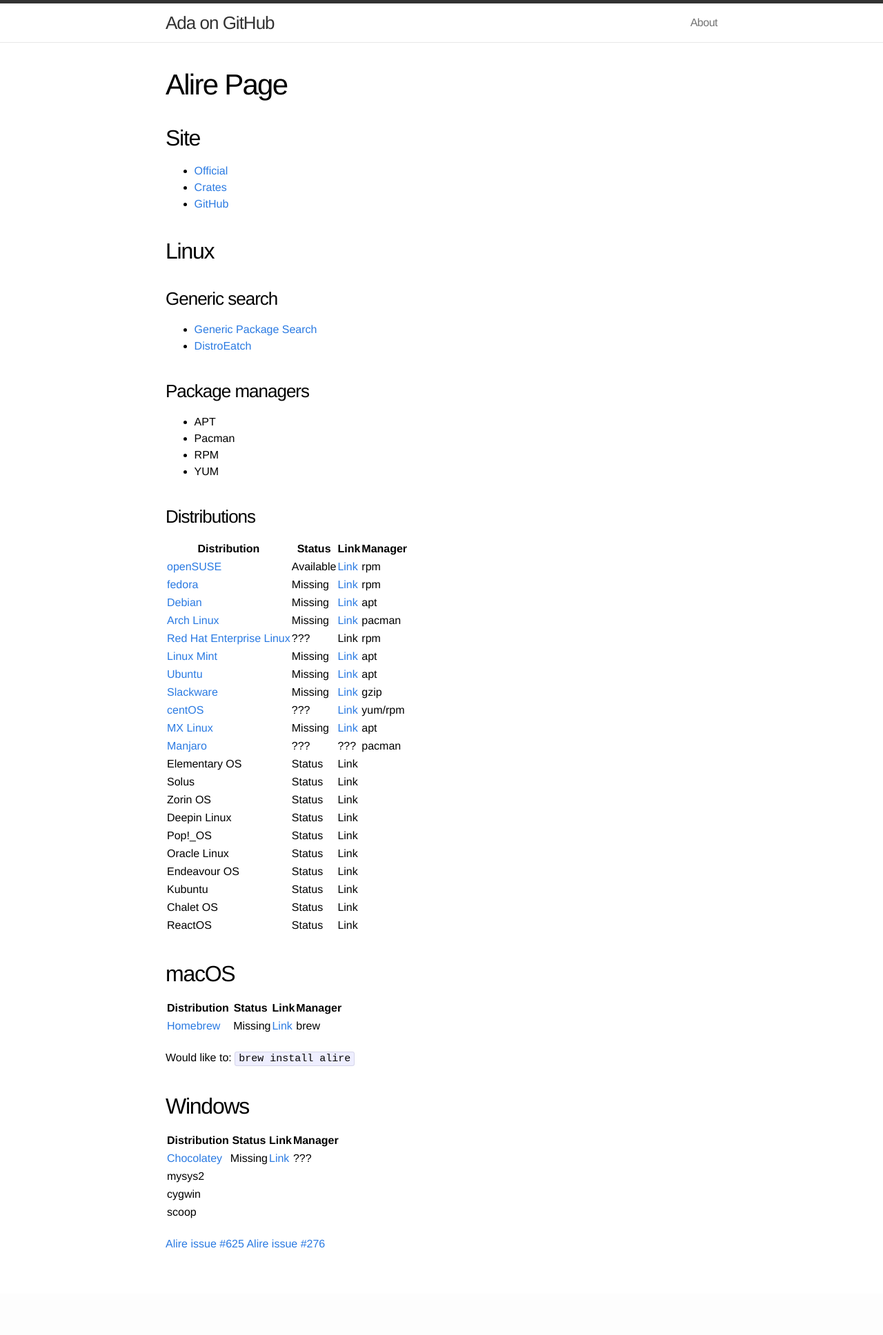
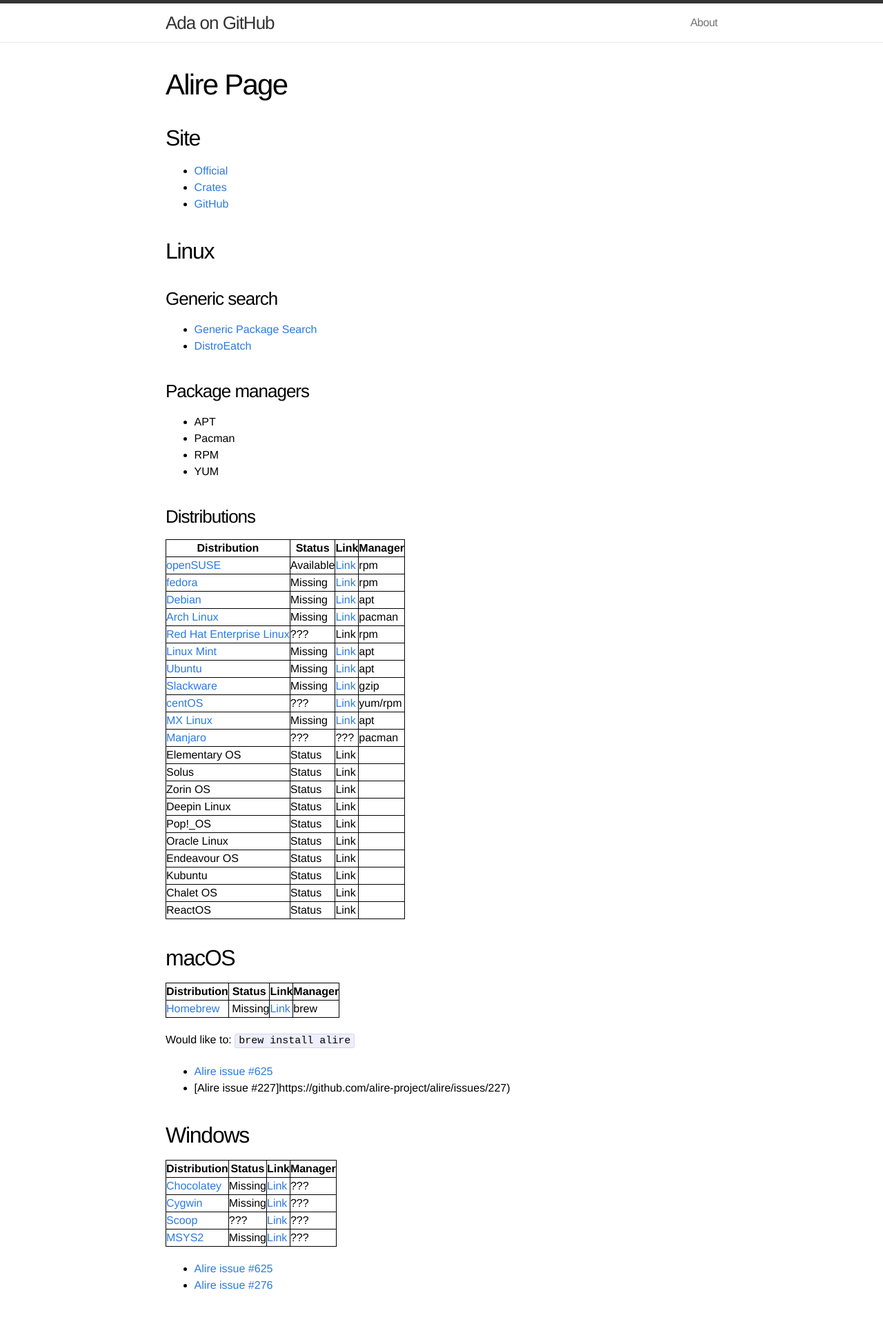
Before and after one commit to quornings/quornings.github.io, a Jekyll site: the page built from alire.md, in a window 1280 px wide. Shown: the whole page at 69% size. Built offline with Jekyll 4.4.1, drawn with Linux system fonts in a browser that asks for light colours; before the commit the page ends 1876 px from its top, so only the background shows below that.

Commit message:
Add links for Cygwin, Scoop, MSYS2

```diff
--- a/alire.md
+++ b/alire.md
@@ -56,14 +56,17 @@ title: Alire Page
 
 Would like to: `brew install alire`
 
+- [Alire issue #625](https://github.com/alire-project/alire/issues/625)
+- [Alire issue #227]https://github.com/alire-project/alire/issues/227)
+
 ## Windows
 
-| Distribution                                   | Status    | Link                    | Manager |
-|------------------------------------------------|-----------|-------------------------|---------|
-| [Chocolatey](https://community.chocolatey.org) | Missing   | [Link](https://community.chocolatey.org/packages) | ??? |
-| mysys2 |||
-| cygwin |||
-| scoop  |||
+| Distribution                                   | Status   | Link                                          | Manager |
+|------------------------------------------------|----------|-----------------------------------------------|---------|
+| [Chocolatey](https://community.chocolatey.org) | Missing  | [Link](https://community.chocolatey.org/packages) | ??? |
+| [Cygwin](https://cygwin.com/index.html)        | Missing  | [Link](https://cygwin.com/packages.html)          | ??? |
+| [Scoop](https://scoop.sh)                      | ???      | [Link](https://github.com/ScoopInstaller/Scoop)   | ??? |
+| [MSYS2](https://www.msys2.org)                 | Missing  | [Link](https://packages.msys2.org/queue)          | ??? |
 
-[Alire issue #625](https://github.com/alire-project/alire/issues/625)
-[Alire issue #276](https://github.com/alire-project/alire/issues/276)
+- [Alire issue #625](https://github.com/alire-project/alire/issues/625)
+- [Alire issue #276](https://github.com/alire-project/alire/issues/276)
--- a/css/main.css
+++ b/css/main.css
@@ -4,6 +4,11 @@
 * {
   margin: 0;
   padding: 0;
+}
+
+table, th, td {
+    border: 1px solid black;
+    border-collapse: collapse;
 }
 
 html, body { height: 100%; }
```
